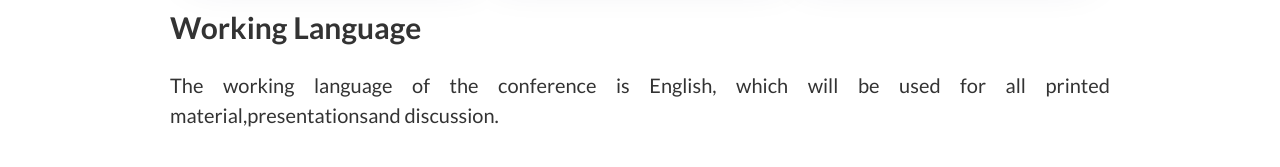
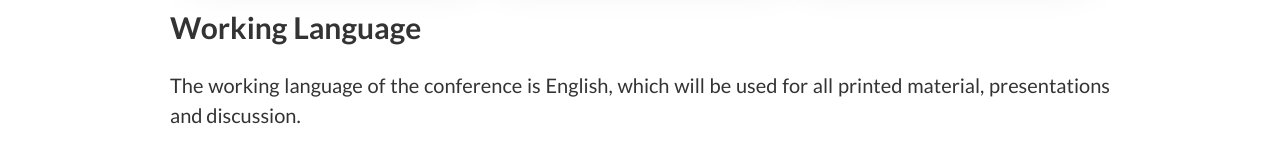
Before and after one commit to NIT-Meghalaya/ICEPE-2020, a website: page pages/regular-papers/index.html in a window 1280 px wide. Shown: the part 1098-1265 px from the top of the page. Drawn offline with Linux system fonts and the light colour scheme.

```diff
--- a/pages/regular-papers/index.html
+++ b/pages/regular-papers/index.html
@@ -47,7 +47,8 @@
             <section class="special">
 
                 <p class="paragraph">Regular
-                    Session Papers within the scope of the following topics, but not limited to are:</p>
+                    Session Papers within the scope of the following topics, but not limited to are:
+                </p>
             </section>
 
             <section class="papers">
@@ -57,7 +58,8 @@
                         <h3 class="card__head u-margin-bottom-small">
                             Modern Power Systems
                         </h3>
-                        <p class="card__info">Smart Grids, Power Quality and harmonics, Grid integration of renewable
+                        <p class="card__info">
+                             Smart Grids,Power Quality and harmonics, Grid integration of renewable
                             sources, Protection and
                             switchgear, Power System Monitoring, control and energy management, Power system reliability,
                             Electricity markets, challenges, operation, High voltage Engineering, HVDC and FACTS.</p>
@@ -111,7 +113,7 @@
                     <h4 class="working__head u-margin-bottom-small">Working Language</h4>
                     <p class="paragraph u-margin-top">
                         The working language of the conference is English, which will be used for all printed
-                        material,presentationsand discussion.
+                        material, presentations and discussion.
                     </p>
                 </div>
             </section>
--- a/sass/pages/author.scss
+++ b/sass/pages/author.scss
@@ -53,8 +53,7 @@
 
     .card {
       display: block;
-      // border: 1px solid #d5d5d5;
-      // box-shadow: 2px 2px #c5c5c5;
+
       box-shadow: 0 1.5rem 4rem rgba($primary-color, 0.12);
       width: 100%;
       padding: 2rem;
```
Also changed, not shown: pages/author/index.html (+1 -1 lines).
